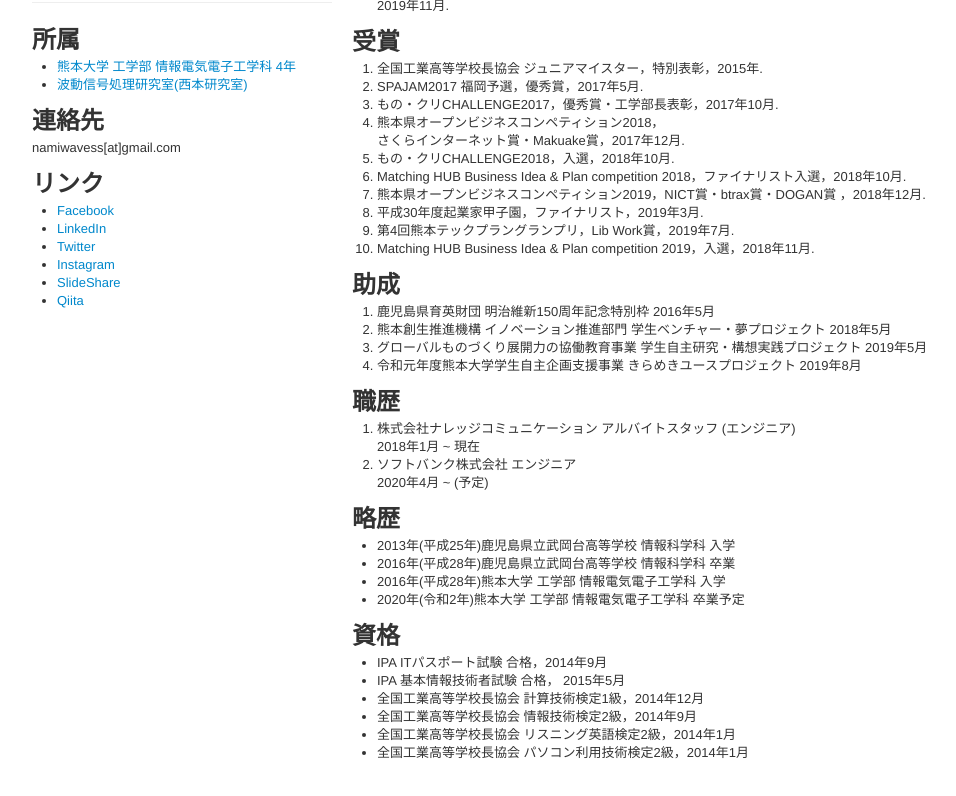
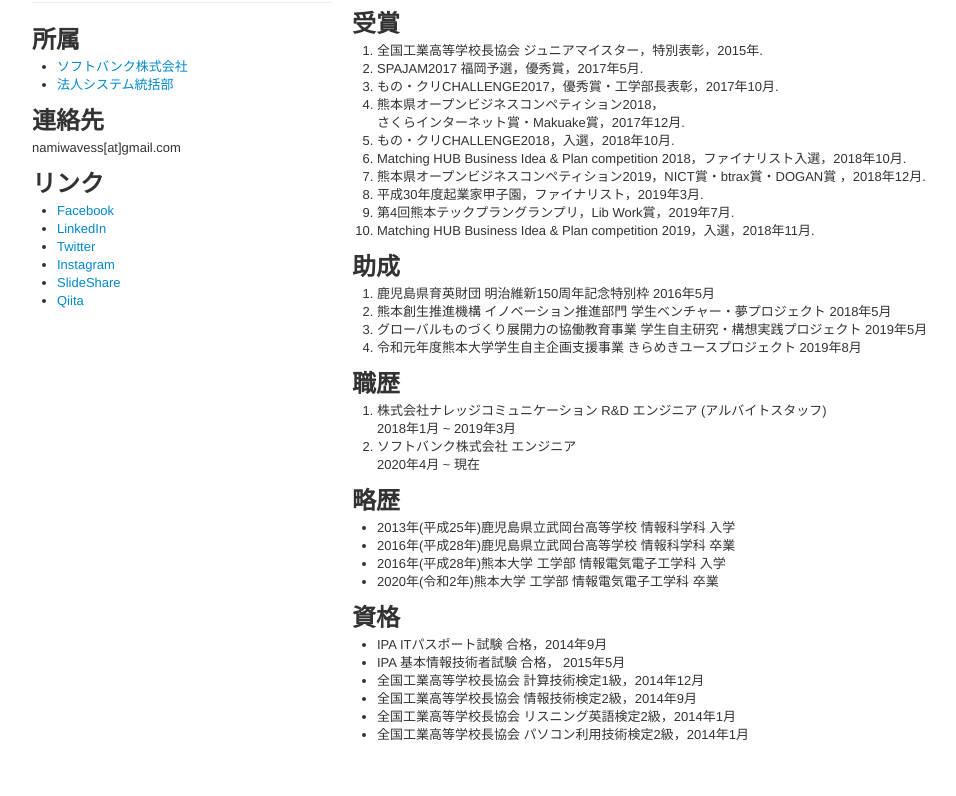
Before and after one commit to namiwavess/namiwavess.github.io, a plain HTML site: page index.html in a window 1280 px wide. Shown: the part 491-1287 px from the top of the page, without its empty margins (138-1094 px from the left). Drawn offline with Linux system fonts and the light colour scheme.

Commit message:
所属変更に伴う修正

```diff
--- a/index.html
+++ b/index.html
@@ -39,8 +39,8 @@
 			   <hr>
 			   <h2>所属</h2>
 			   <ul>
-				   <li><a href="https://www.kumamoto-u.ac.jp/">熊本大学 工学部 情報電気電子工学科 4年</li>
-				   <li><a href="http://www.emwave.eecs.kumamoto-u.ac.jp/">波動信号処理研究室(西本研究室) </a></li>
+				   <li><a href="https://www.softbank.jp/corp/">ソフトバンク株式会社</li>
+				   <li><a href="https://www.softbank.jp/corp/">法人システム統括部</a></li>
 			   </ul>
 
 			   <h2>連絡先</h2>
@@ -64,9 +64,9 @@
 			大学ではクリエイティブサークル c8o (c8odev.github.io)の立ち上げに携わり,
 			大学3年時には株式会社ナレッジコミュニケーションにアルバイトスタッフとして入社.
 			クラウド事業を中心に, サーバ監視サービスの開発やHoloLensアプリケーション開発に携わる.
-			現在は超音波画像の高精度化に関する研究, および, 文化財保護を目的とした3Dデジタルアーカイブ,
-			五感情報を錯覚・拡大知覚するクロスモーダル現象を再現するシステム開発などに取り組んでいる.
-			3Dデジタルアーカイブに関しては, 総務省・NICT主催の起業家甲子園に出場, その後, リバネス主催の熊本テックプラングランプリにて企業賞を受賞した.
+		　　　　　また，超音波画像の高精度化に関する研究, および, 文化財保護を目的とした3Dデジタルアーカイブ,
+			五感情報を錯覚・拡大知覚するクロスモーダル現象を再現するシステム開発などに取り組んだ．
+			2020年4月，ソフトバンクに新卒入社．
 			<br><br>
 			<h2>文献情報</h2>
 			<div>
@@ -108,8 +108,8 @@
 
 			<h2>職歴</h2>
       <ol>
-	  <li>株式会社ナレッジコミュニケーション アルバイトスタッフ (エンジニア)<br>2018年1月 ~ 現在</li>
-	  <li>ソフトバンク株式会社 エンジニア<br>2020年4月 ~ (予定)</li>
+	  <li>株式会社ナレッジコミュニケーション R&D エンジニア (アルバイトスタッフ)<br>2018年1月 ~ 2019年3月</li>
+	  <li>ソフトバンク株式会社 エンジニア<br>2020年4月 ~ 現在</li>
       </ol>
 
 			<h2>略歴</h2>
@@ -117,7 +117,7 @@
 				<li>2013年(平成25年)鹿児島県立武岡台高等学校 情報科学科 入学</li>
 				<li>2016年(平成28年)鹿児島県立武岡台高等学校 情報科学科 卒業</li>
 				<li>2016年(平成28年)熊本大学 工学部 情報電気電子工学科 入学</li>
-				<li>2020年(令和2年)熊本大学 工学部 情報電気電子工学科 卒業予定</li>
+				<li>2020年(令和2年)熊本大学 工学部 情報電気電子工学科 卒業</li>
 			</ul>
 
 			<h2>資格</h2>
```
